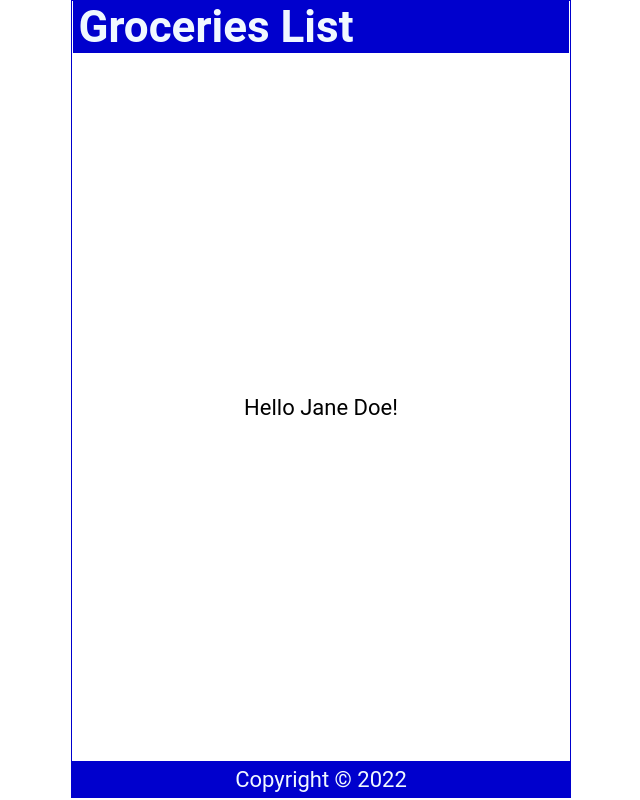
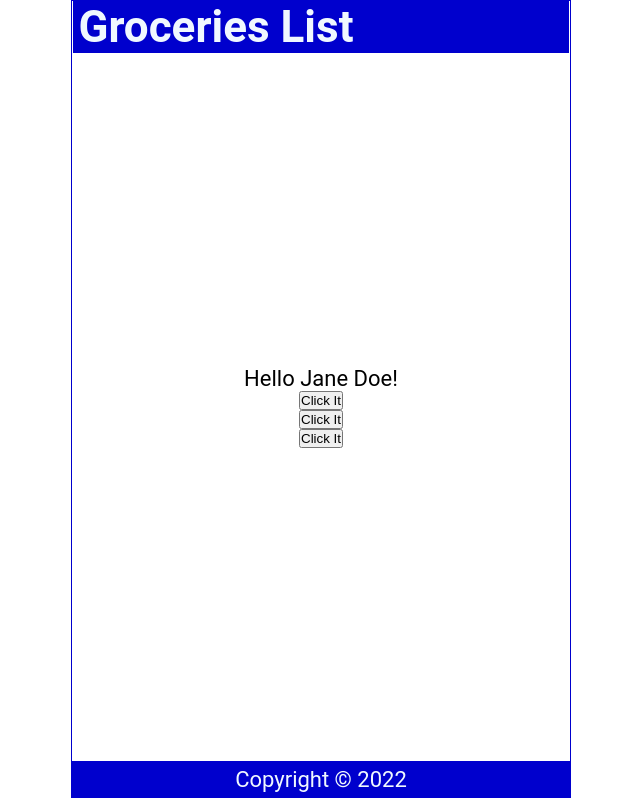
Before and after one commit to yashlad27/01tut, a React (Create React App) app: page / in a window 1280 px wide. Shown: the whole page, without its empty margins (319-959 px from the left). Built offline with nearby package versions, Linux system fonts and the light colour scheme.

Commit message:
anonymous functions and vanilla js

```diff
--- a/src/Content.js
+++ b/src/Content.js
@@ -9,11 +9,25 @@
       return names[int];
     }
 
+    const handleClick = () => {
+        console.log('You Clicked it')
+    }
+
+    const handleClick2 = (name) => {
+        console.log(`${name} was clicked`)
+    }
+
+    const handleClick3 = (e) => {
+        console.log(e.target)
+    }
   return (
     <main>
-        <p>
+        <p onDoubleClick={handleClick}>
             Hello {handleNameChange()}!
         </p>
+        <button onClick={handleClick}>Click It</button>
+        <button onClick={() => handleClick2('John')}>Click It</button>
+        <button onClick={(e) => handleClick3(e)}>Click It</button>
     </main>
   )
 }
```
